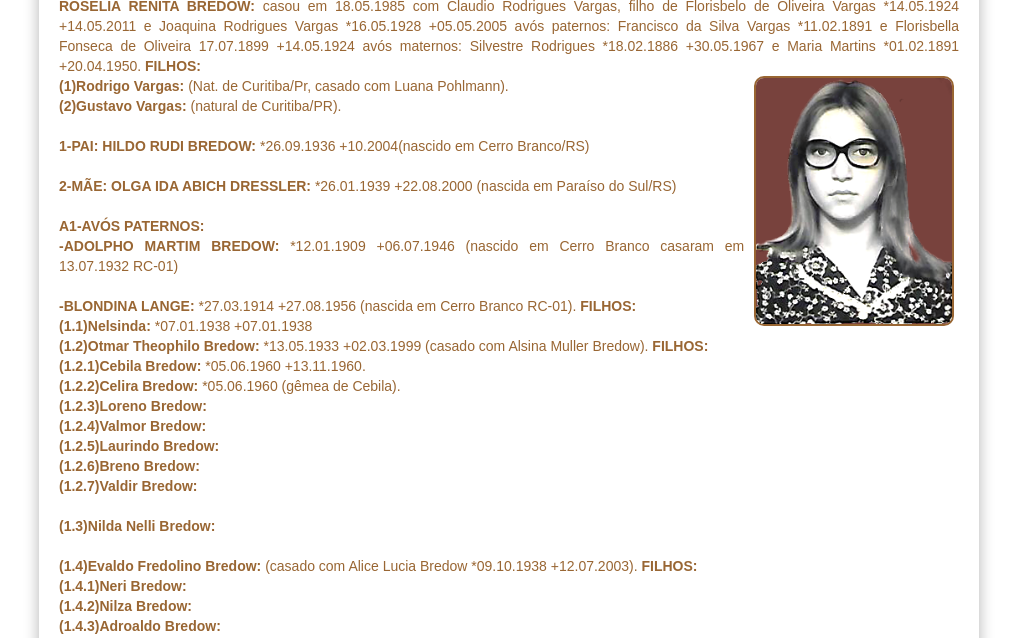
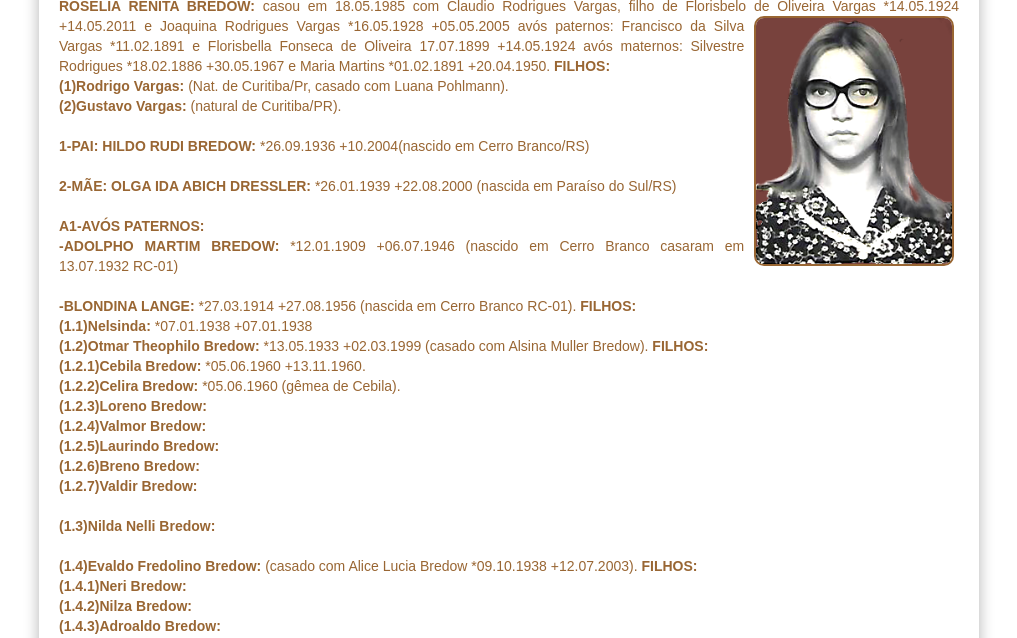
Before and after one commit to claudiovargas1955/claudiovargas1955.github.io, a Jekyll site: the page built from _pages/arvore-genealogica-de-roselia-renita-bredow.html, in a window 1280 px wide and 900 px high, scrolled down 764 px, cut to the strip 262-900 px from the top of the window. Shown: the whole strip, without its empty margins (131-1148 px from the left). Built offline with Jekyll 4.4.1, drawn with Linux system fonts in a browser that asks for light colours; some web fonts are replaced.

Commit message:
Update arvore-genealogica-de-roselia-renita-bredow.html

```diff
--- a/_pages/arvore-genealogica-de-roselia-renita-bredow.html
+++ b/_pages/arvore-genealogica-de-roselia-renita-bredow.html
@@ -85,10 +85,11 @@ h1{font-size:24px;
 <a href="https://www.youtube.com/watch?v=1xXftzOgeZI" target="_blank">(clicar video da História da colonização alemã em Paraiso do Sul)</a>
 
 <p><b>ROSÉLIA RENITA BREDOW:</b> casou em 18.05.1985 com Claudio Rodrigues Vargas, filho de Florisbelo de Oliveira Vargas *14.05.1924
+<img class="dir1" style="float:right"; src="/images/ROSÉLIA 13 ANOS.png"; height="250px"; title="Rosélia 1975";/>
 +14.05.2011 e Joaquina Rodrigues Vargas *16.05.1928 +05.05.2005 avós paternos: Francisco da Silva Vargas *11.02.1891 e Florisbella
 Fonseca de Oliveira 17.07.1899 +14.05.1924 avós maternos: Silvestre Rodrigues *18.02.1886 +30.05.1967 e Maria Martins *01.02.1891
 +20.04.1950.<b> FILHOS:</b><br/>
-  <img class="dir1" style="float:right"; src="/images/ROSÉLIA 13 ANOS.png"; height="250px"; title="Rosélia 1975";/>
+
 <b>(1)Rodrigo Vargas:</b>  (Nat. de Curitiba/Pr, casado com Luana Pohlmann).<br/>
 <b>(2)Gustavo Vargas:</b> (natural de Curitiba/PR).<br/><br/>
 
```
